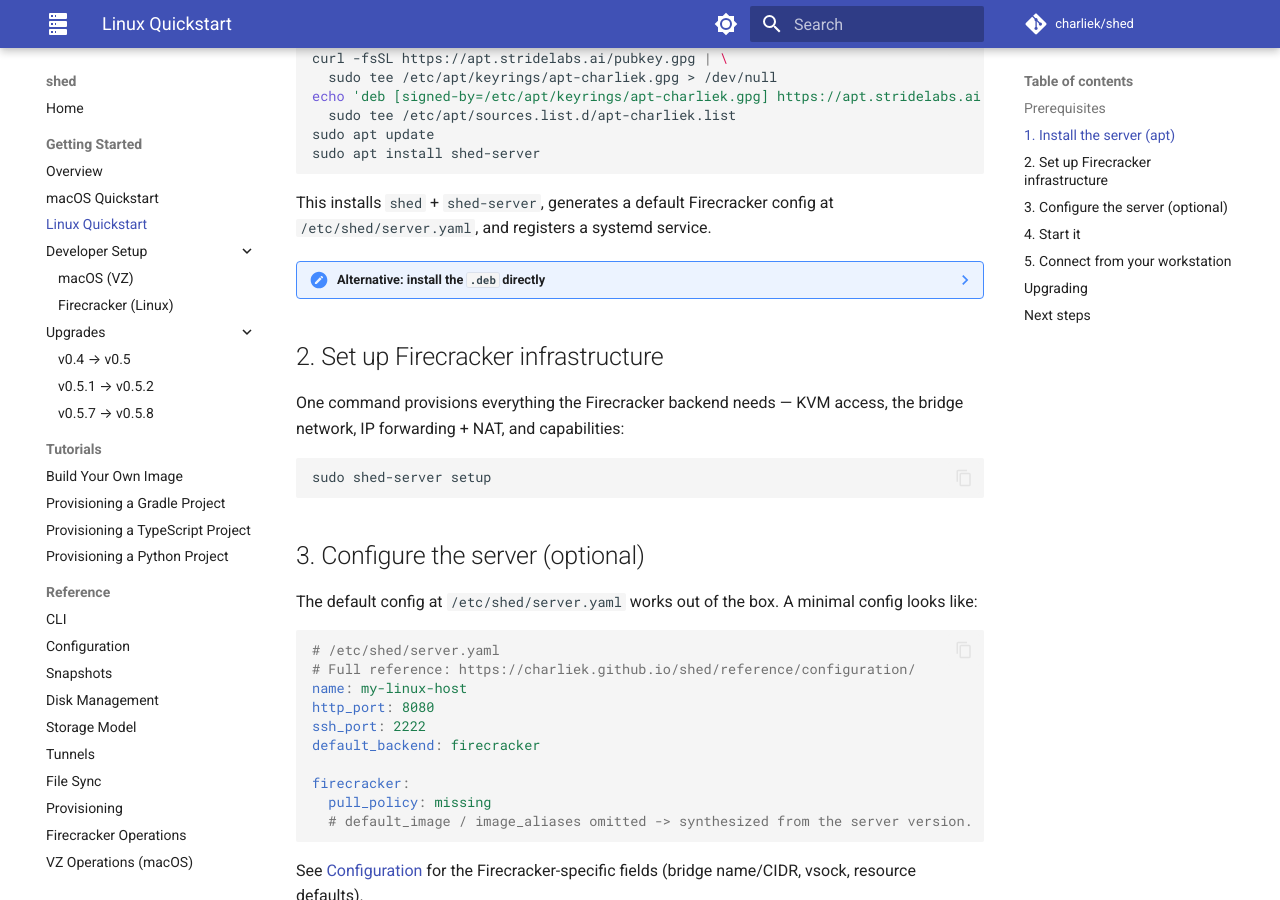
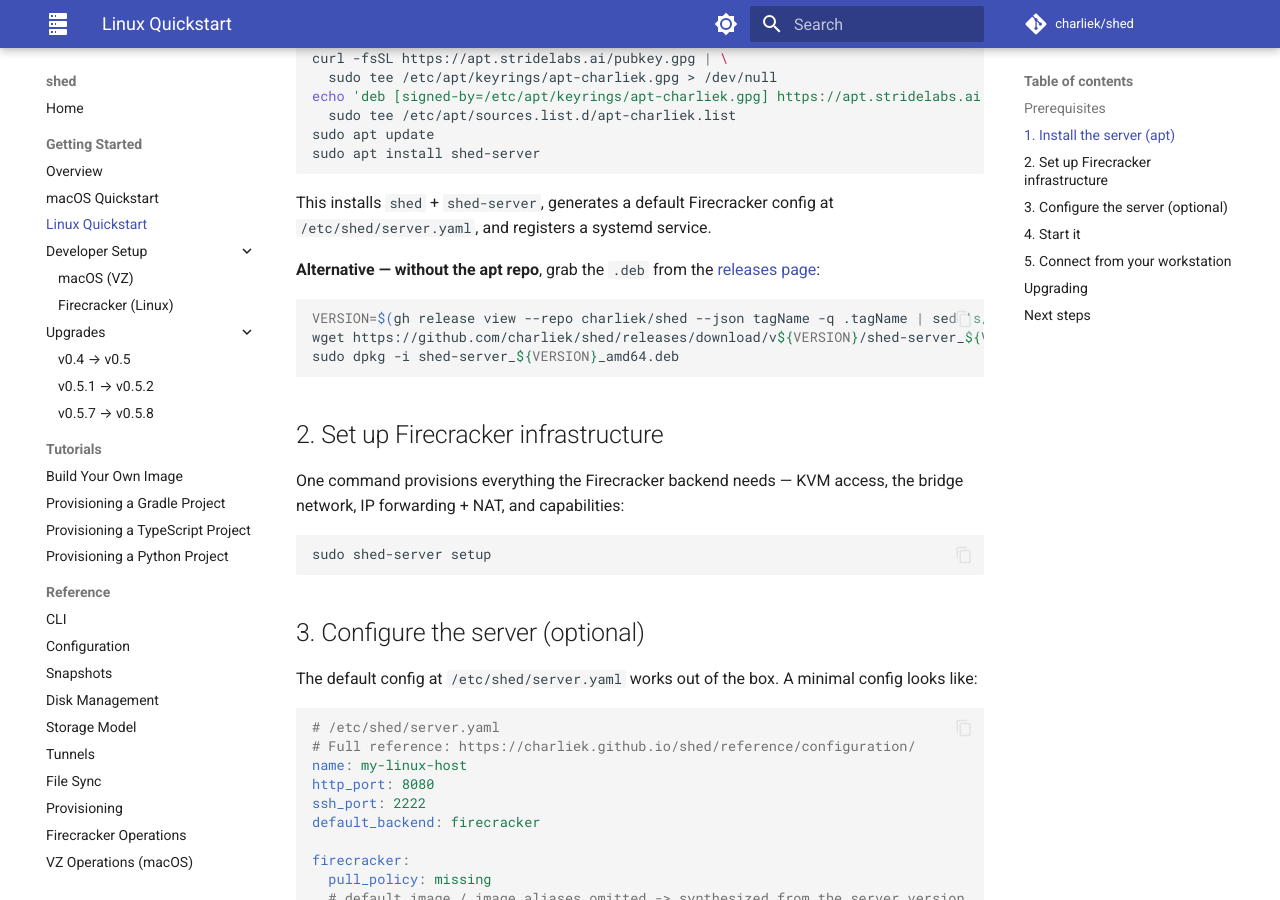
Before and after one commit to charliek/shed, an MkDocs documentation site: the page built from docs/getting-started/linux-quickstart.md, in a window 1280 px wide and 900 px high, scrolled down 765 px. Built offline with MkDocs 1.6.1 and Material for MkDocs 9.7.7, drawn with Linux system fonts in a browser that asks for light colours; comment, search, counter and statistics services are not loaded.

Commit message:
docs: address review nits (diagram language hint; un-nest deb-alt block)
Co-Authored-By: Claude Opus 4.8 (1M context) <noreply@anthropic.com>

````diff
--- a/docs/getting-started/linux-quickstart.md
+++ b/docs/getting-started/linux-quickstart.md
@@ -39,15 +39,14 @@ sudo apt install shed-server
 This installs `shed` + `shed-server`, generates a default Firecracker config at
 `/etc/shed/server.yaml`, and registers a systemd service.
 
-??? note "Alternative: install the `.deb` directly"
-    Without the apt repo, grab the `.deb` from the
-    [releases page](https://github.com/charliek/shed/releases):
+**Alternative — without the apt repo**, grab the `.deb` from the
+[releases page](https://github.com/charliek/shed/releases):
 
-    ```bash
-    VERSION=$(gh release view --repo charliek/shed --json tagName -q .tagName | sed 's/^v//')
-    wget https://github.com/charliek/shed/releases/download/v${VERSION}/shed-server_${VERSION}_amd64.deb
-    sudo dpkg -i shed-server_${VERSION}_amd64.deb
-    ```
+```bash
+VERSION=$(gh release view --repo charliek/shed --json tagName -q .tagName | sed 's/^v//')
+wget https://github.com/charliek/shed/releases/download/v${VERSION}/shed-server_${VERSION}_amd64.deb
+sudo dpkg -i shed-server_${VERSION}_amd64.deb
+```
 
 ## 2. Set up Firecracker infrastructure
 
````
Also changed, not shown: README.md (+1 -1 lines).
